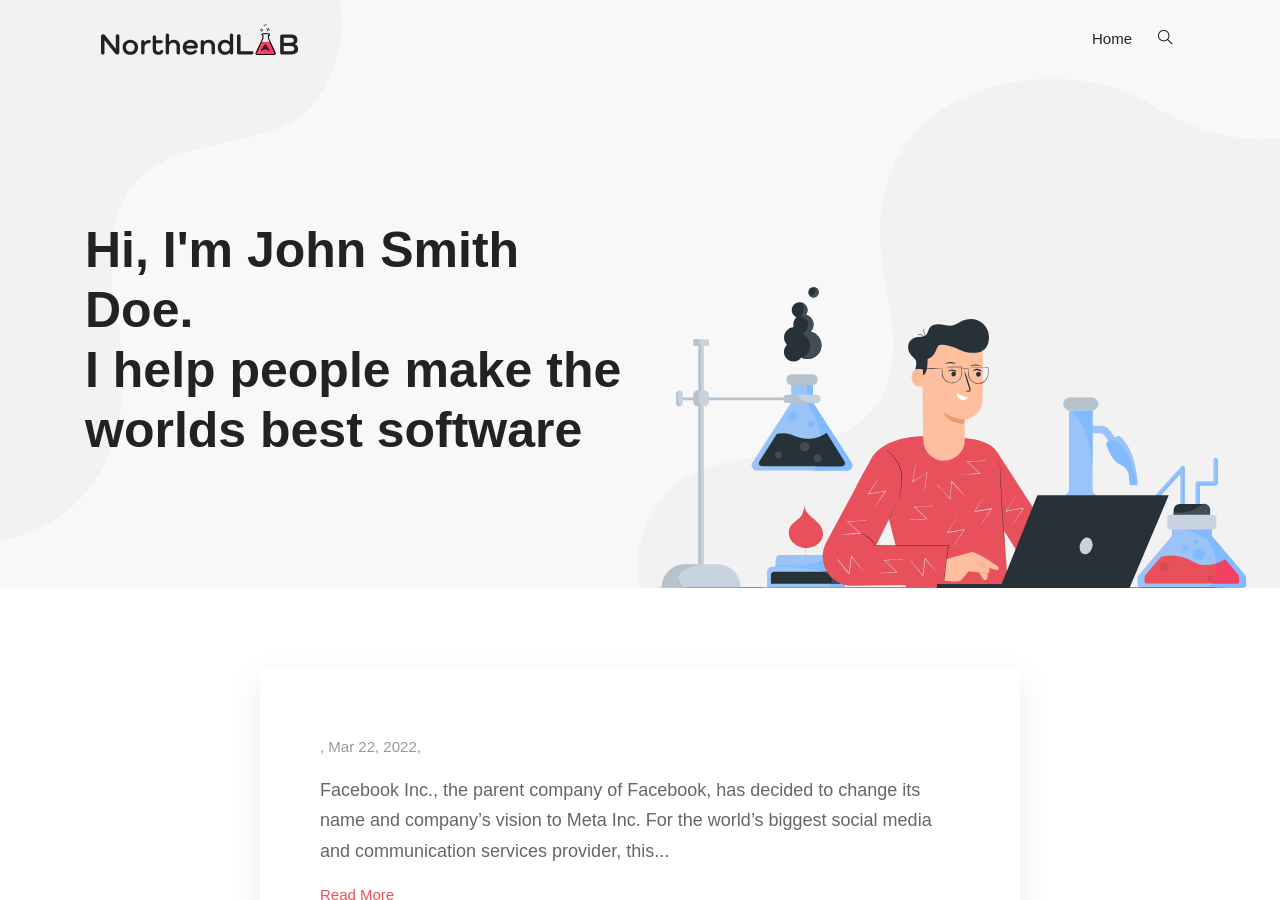
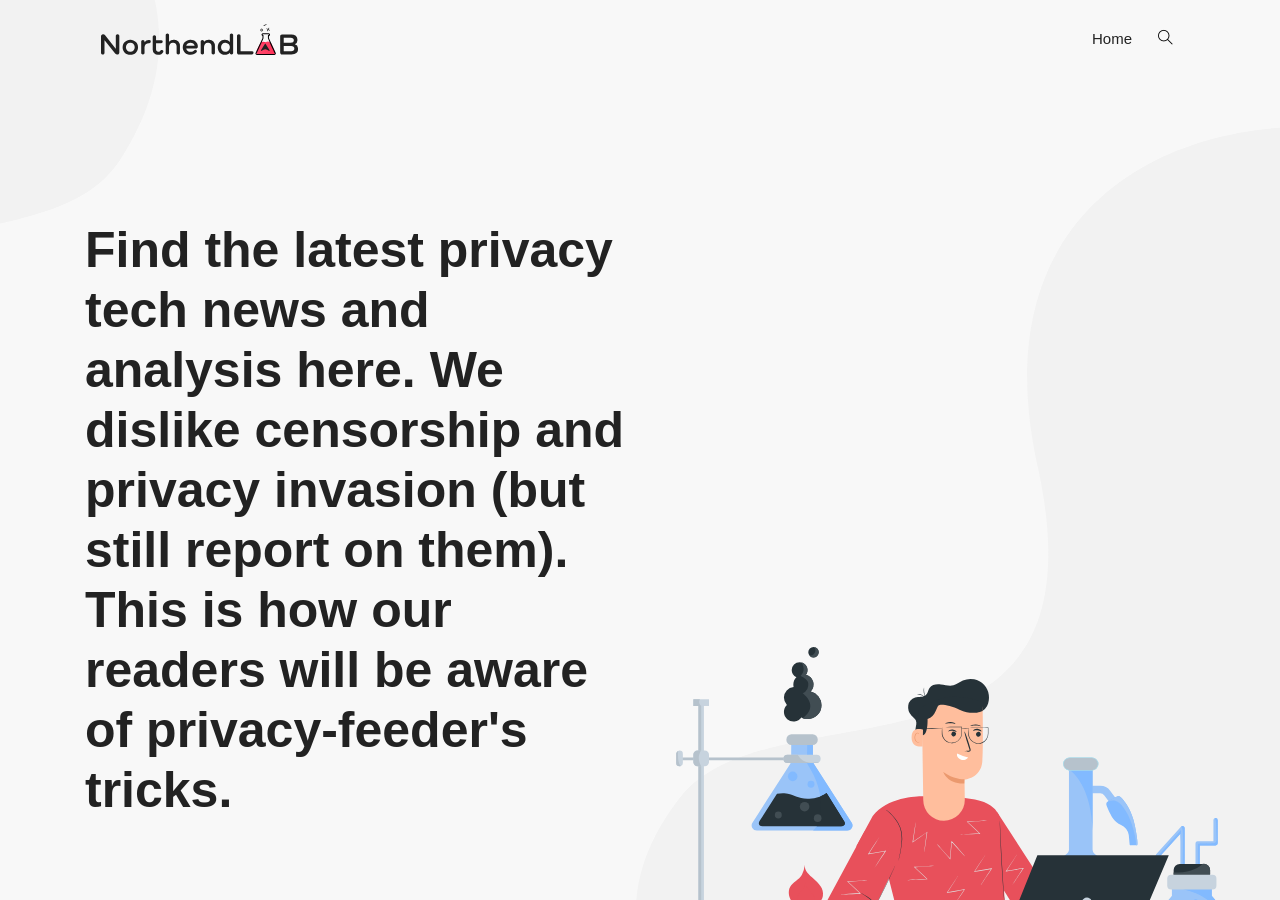
Before and after one commit to gatorpond/gatorpond.github.io, a Jekyll site: the page built from docs/index.html, in a window 1280 px wide and 900 px high. Built offline with Jekyll 4.4.1, drawn with Linux system fonts in a browser that asks for light colours; some web fonts are replaced; the list of posts is cut into pages by our own code.

Commit message:
Updated home page text

```diff
--- a/docs/_data/homepage.yml
+++ b/docs/_data/homepage.yml
@@ -1,7 +1,7 @@
 ####################### banner #######################################
 banner:
   enable : true
-  title : "Hi, I'm John Smith Doe. <br> I help people make the  worlds best software"
+  title : "Find the latest privacy tech news and analysis here. We dislike censorship and privacy invasion (but still report on them).<br>This is how our readers will be aware of privacy-feeder's tricks."
   image : "/assets/images/banner/illustration.svg"
   bg_image : "/assets/images/banner/banner-bg.svg"
 
```
